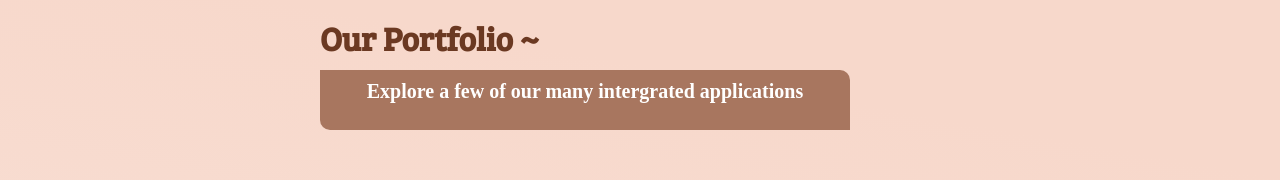
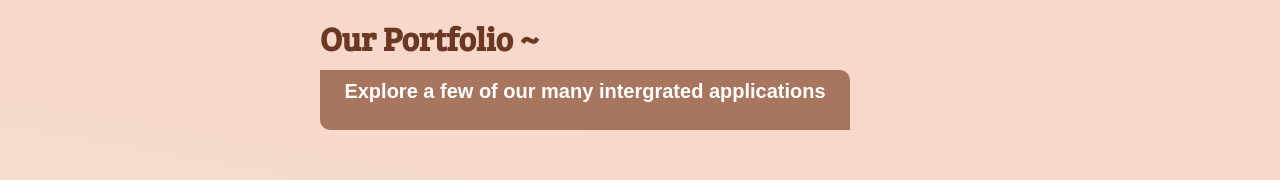
Before and after one commit to nighthawkEnterprise/OutreachDesignWebsite, a React (Create React App) app: page /Portfolio in a window 1280 px wide. Shown: the part 135-315 px from the top of the page. Built offline with nearby package versions, Linux system fonts and the light colour scheme; a web font is replaced by a local one.

Commit message:
changed the font in main header

```diff
--- a/src/components/Portfolio/Portfolio.css
+++ b/src/components/Portfolio/Portfolio.css
@@ -50,7 +50,7 @@
 }
 
 .main_header h3 {
-  font-family: "fantasy";
+  font-family: fantasy;
   background-color: rgb(168, 118, 95);
   color: white;
   border-top-right-radius: 10px;
```
